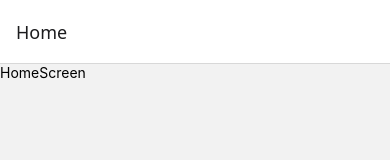
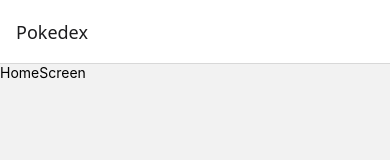
Before and after one commit to NaerHdz/PokedexApp, a React Native app: screen / in a window 390 px wide. Shown: the top 160 px of the page. Built offline with nearby package versions, Linux system fonts and the light colour scheme.

Commit message:
UPD: Change title home

```diff
--- a/src/navigation/RootStack.tsx
+++ b/src/navigation/RootStack.tsx
@@ -9,7 +9,11 @@
 export default function RootStack() {
   return (
     <Stack.Navigator>
-      <Stack.Screen name="Home" component={HomeScreen} />
+      <Stack.Screen
+        name="Home"
+        options={{title: 'Pokedex'}}
+        component={HomeScreen}
+      />
       <Stack.Screen name="Details" component={DetailsScreen} />
     </Stack.Navigator>
   );
```
